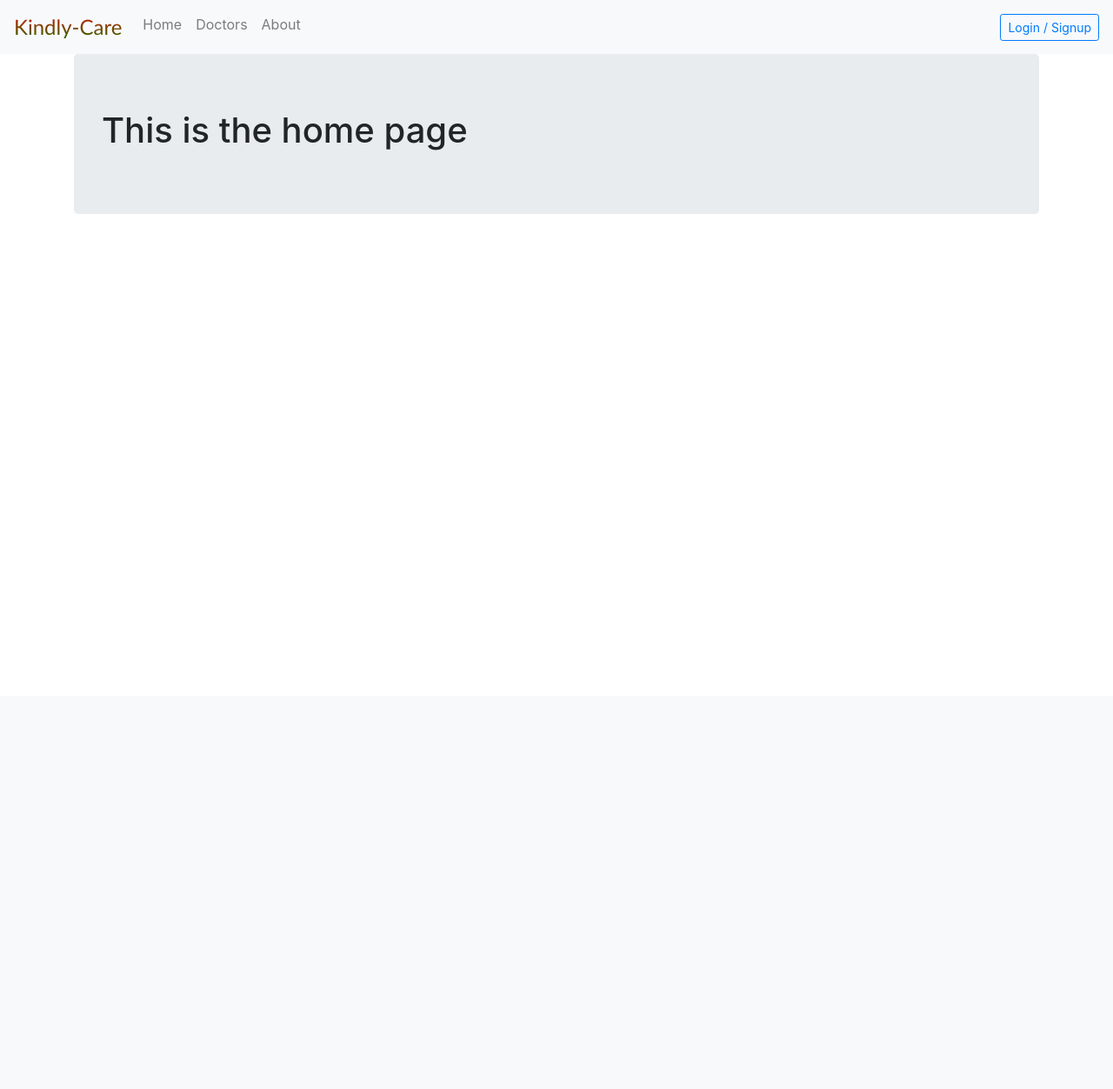
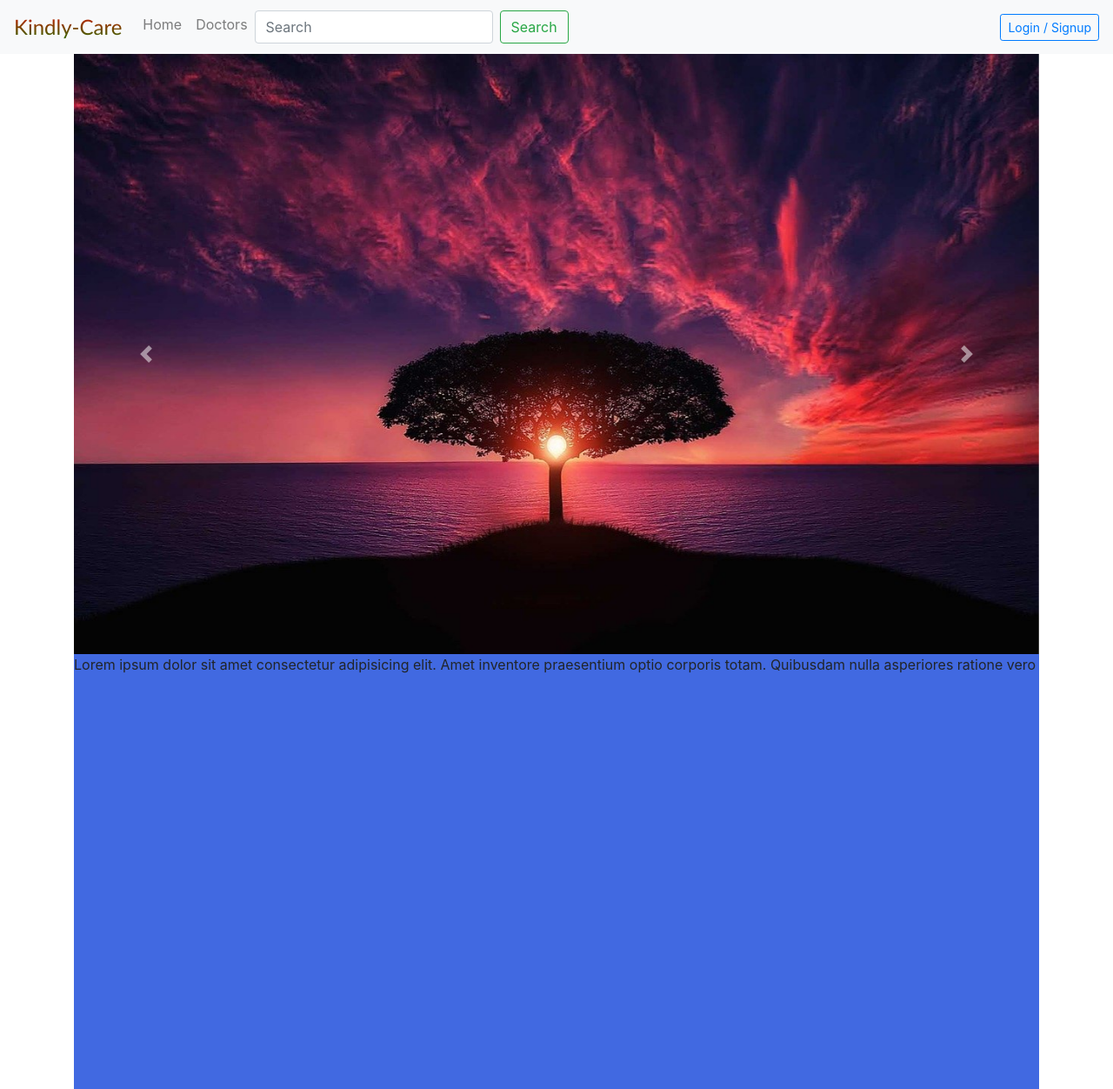
Before and after one commit to khushijashnani/Kindly-Care, a Flask app: page / in a window 1280 px wide. Shown: the whole page at 87% size. Before the commit the page ends 246 px from the top, so only its background shows below. Run offline with Flask 2, Linux system fonts and the light colour scheme; data comes from the database, SQL or seed files in the repository; some libraries are stand-ins or nearby versions.

Commit message:
Home Page

```diff
--- a/kindlycare/templates/base.html
+++ b/kindlycare/templates/base.html
@@ -4,7 +4,8 @@
 <head>
     <meta charset="UTF-8">
     <meta name="viewport" content="width=device-width, initial-scale=1.0">
-    <title></title>
+    <title>Kindly-Care</title>
+    <link rel="stylesheet" href="home.css">
     <link rel="stylesheet" href="https://stackpath.bootstrapcdn.com/bootstrap/4.4.1/css/bootstrap.min.css"
         integrity="sha384-Vkoo8x4CGsO3+Hhxv8T/Q5PaXtkKtu6ug5TOeNV6gBiFeWPGFN9MuhOf23Q9Ifjh" crossorigin="anonymous">
     <script src="https://code.jquery.com/jquery-3.4.1.slim.min.js"
@@ -25,8 +26,12 @@
                 -webkit-text-fill-color: transparent;font-size: x-large;">Kindly-Care</a>
             <li class="nav-item"><a href="{{url_for('core.home')}}" class="nav-link">Home</a></li>
             <li class="nav-item"><a href="{{url_for('core.home')}}" class="nav-link">Doctors</a></li>
-            <li class="nav-item"><a href="{{url_for('core.home')}}" class="nav-link">About</a></li>
+
         </ul>
+        <form class="form-inline my-2 my-lg-0">
+            <input class="form-control mr-sm-2" type="search" placeholder="Search" aria-label="Search">
+            <button class="btn btn-outline-success my-2 my-sm-0" type="submit">Search</button>
+        </form>
         <ul class="navbar-nav ml-auto">
             {%if current_user.is_authenticated%}
             <li class="nav-item dropdown">
@@ -41,12 +46,14 @@
                     <div class="dropdown-divider"></div>
                     <a class="dropdown-item" href="{{url_for('users.logout')}}">Log Out</a>
                 </div>
+
             </li>
             {%else%}
             <li class="nav-item"><a class="btn btn-sm btn-outline-primary" href="{{url_for('users.register')}}"> Login /
                     Signup </a></li>
             {%endif%}
         </ul>
+
     </nav>
     <div class="container">
         {% block content %}
--- /dev/null
+++ b/kindlycare/templates/home.css
@@ -0,0 +1,33 @@
+.mrow{
+
+
+
+    overflow-x: scroll !important;
+    overflow-y: hidden;
+    white-space: nowrap;
+  }
+  .mcard {
+    /*float: left;*/
+    display: inline-block !important;
+    max-width: 33.333%;
+    padding: .75rem;
+    margin-bottom: 2rem;
+    border: 0;
+    flex-basis: 33.333%;
+    flex-grow: 0;
+    flex-shrink: 0;
+  }
+
+  .view {
+    background-color: red;
+    overflow-x: auto;
+    overflow-y: hidden;
+    white-space: nowrap;
+    height: 500px;
+  }
+
+  .sub {
+    display: inline-block;
+    height: 100%;
+    background-color: royalblue;
+  }
--- a/kindlycare/templates/home.html
+++ b/kindlycare/templates/home.html
@@ -1,6 +1,109 @@
 {% extends 'base.html' %}
 {% block content %}
-<div class="jumbotron">
-    <h1>This is the home page</h1>
+<div>
+    <div id="carouselExampleControls" class="carousel slide" data-ride="carousel">
+        <div class="carousel-inner">
+            <div class="carousel-item active">
+                <img src="tree.jpeg" class="d-block w-100" alt="tree">
+            </div>
+            <div class="carousel-item">
+                <img src="tree2.jpg" class="d-block w-100" alt="tree2">
+            </div>
+            <div class="carousel-item">
+                <img src="tree3.jpg" class="d-block w-100" alt="tree3">
+            </div>
+        </div>
+        <a class="carousel-control-prev" href="#carouselExampleControls" role="button" data-slide="prev">
+            <span class="carousel-control-prev-icon" aria-hidden="true"></span>
+            <span class="sr-only">Previous</span>
+        </a>
+        <a class="carousel-control-next" href="#carouselExampleControls" role="button" data-slide="next">
+            <span class="carousel-control-next-icon" aria-hidden="true"></span>
+            <span class="sr-only">Next</span>
+        </a>
+    </div>
+    <!-- <div class="mrow">
+
+        <div class="mcard">
+            <img src="http://placehold.it/200x150">
+            <p class="card-text">This is a wider card with supporting text below as a natural lead-in to additional
+                content. This content is a little bit longer.</p>
+
+        </div>
+        <div class="mcard">
+            <img src="http://placehold.it/200x150">
+            <p class="card-text">This is a wider card with supporting text below as a natural lead-in to additional
+                content. This content is a little bit longer.</p>
+
+        </div>
+        <div class="mcard">
+            <img src="http://placehold.it/200x150">
+            <p class="card-text">This is a wider card with supporting text below as a natural lead-in to additional
+                content. This content is a little bit longer.</p>
+
+        </div>
+        <div class="mcard">
+            <img src="http://placehold.it/200x150">
+            <p class="card-text">This is a wider card with supporting text below as a natural lead-in to additional
+                content. This content is a little bit longer.</p>
+
+        </div>
+        <div class="mcard">
+            <img src="http://placehold.it/200x150">
+            <p class="card-text">This is a wider card with supporting text below as a natural lead-in to additional
+                content. This content is a little bit longer.</p>
+
+        </div>
+        <div class="mcard">
+            <img src="http://placehold.it/200x150">
+            <p class="card-text">This is a wider card with supporting text below as a natural lead-in to additional
+                content. This content is a little bit longer.</p>
+
+        </div>
+        <div class="mcard">
+            <img src="http://placehold.it/200x150">
+            <p class="card-text">This is a wider card with supporting text below as a natural lead-in to additional
+                content. This content is a little bit longer.</p>
+
+        </div>
+        <div class="mcard">
+            <img src="http://placehold.it/200x150">
+            <p class="card-text">This is a wider card with supporting text below as a natural lead-in to additional
+                content. This content is a little bit longer.</p>
+
+        </div>
+    </div> -->
+    <div class="view">
+        <div class="sub">
+            <p>Lorem ipsum dolor sit amet consectetur adipisicing elit. Amet inventore praesentium optio corporis totam.
+                Quibusdam nulla asperiores ratione vero necessitatibus magni ex nam iste voluptate voluptatem tenetur,
+                consectetur repellat libero!</p>
+        </div>
+        <div class="sub">
+            <p>Lorem ipsum dolor sit amet consectetur adipisicing elit. Amet inventore praesentium optio corporis totam.
+                Quibusdam nulla asperiores ratione vero necessitatibus magni ex nam iste voluptate voluptatem tenetur,
+                consectetur repellat libero!</p>
+        </div>
+        <div class="sub">
+            <p>Lorem ipsum dolor sit amet consectetur adipisicing elit. Amet inventore praesentium optio corporis totam.
+                Quibusdam nulla asperiores ratione vero necessitatibus magni ex nam iste voluptate voluptatem tenetur,
+                consectetur repellat libero!</p>
+        </div>
+        <div class="sub">
+            <p>Lorem ipsum dolor sit amet consectetur adipisicing elit. Amet inventore praesentium optio corporis totam.
+                Quibusdam nulla asperiores ratione vero necessitatibus magni ex nam iste voluptate voluptatem tenetur,
+                consectetur repellat libero!</p>
+        </div>
+        <div class="sub">
+            <p>Lorem ipsum dolor sit amet consectetur adipisicing elit. Amet inventore praesentium optio corporis totam.
+                Quibusdam nulla asperiores ratione vero necessitatibus magni ex nam iste voluptate voluptatem tenetur,
+                consectetur repellat libero!</p>
+        </div>
+        <div class="sub">
+            <p>Lorem ipsum dolor sit amet consectetur adipisicing elit. Amet inventore praesentium optio corporis totam.
+                Quibusdam nulla asperiores ratione vero necessitatibus magni ex nam iste voluptate voluptatem tenetur,
+                consectetur repellat libero!</p>
+        </div>
+    </div>
 </div>
 {% endblock %}
```
Also changed, not shown: kindlycare/templates/tree.jpeg (added), kindlycare/templates/tree2.jpg (added), kindlycare/templates/tree3.jpg (added), 2 other files.
